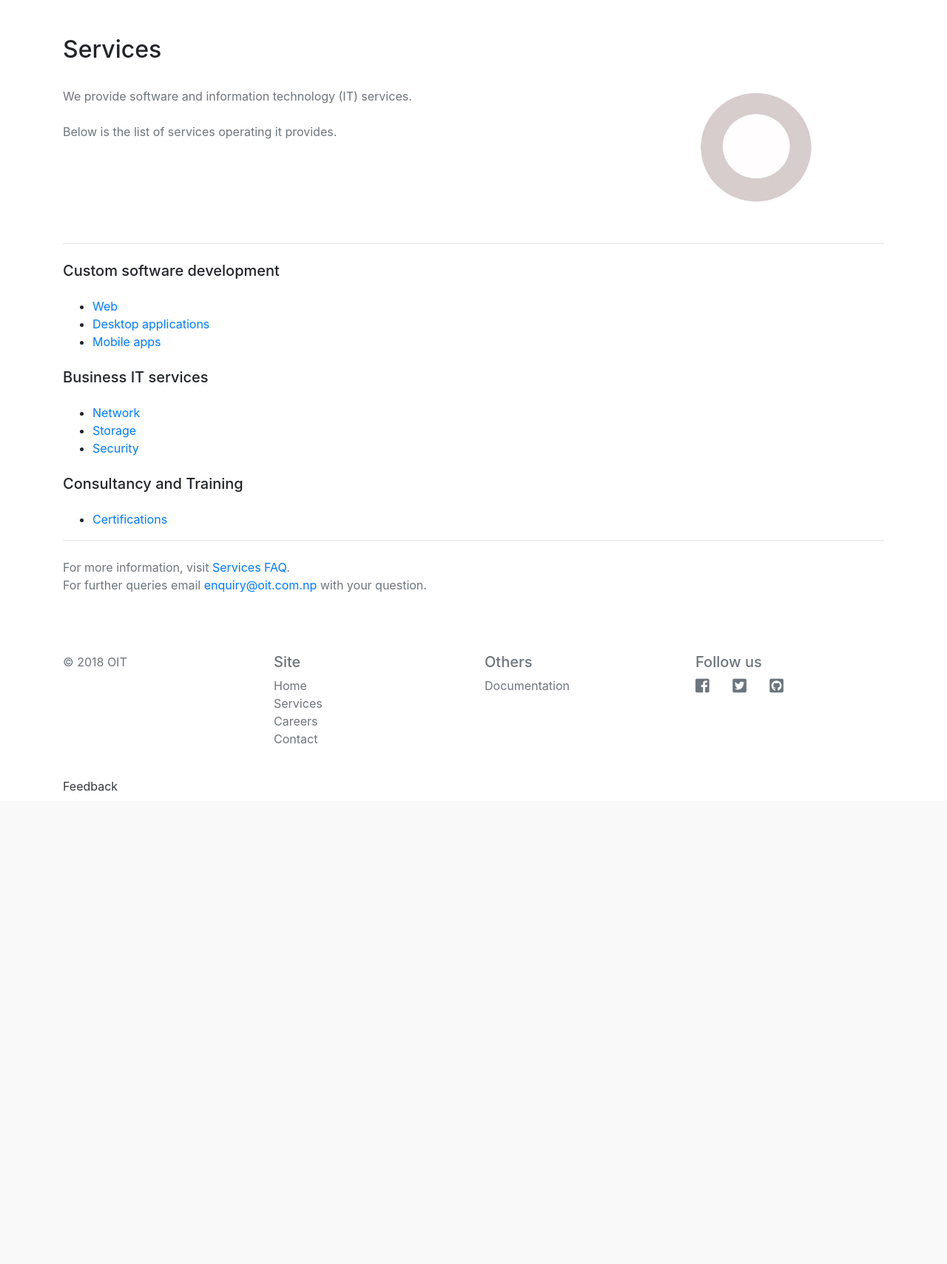
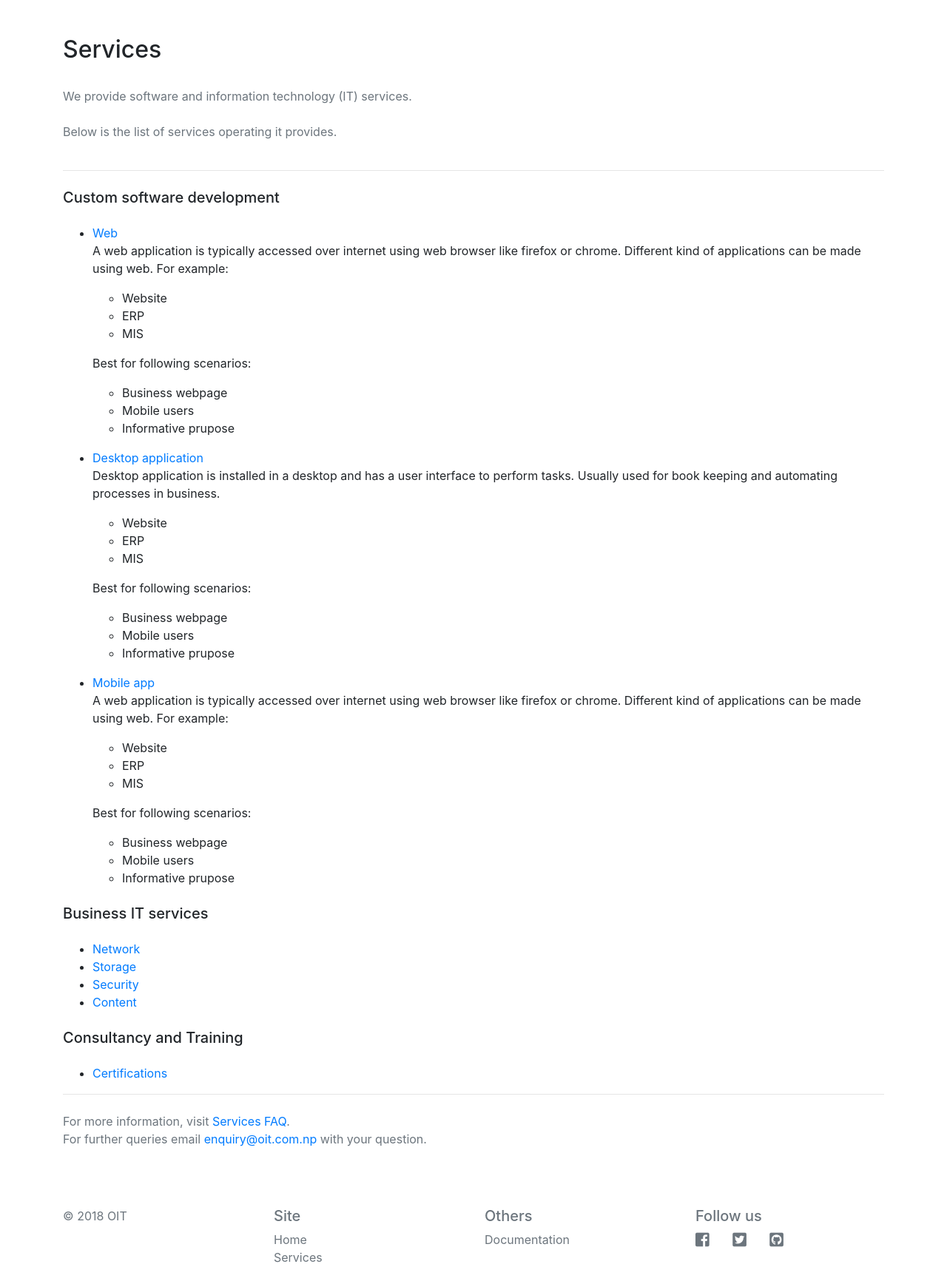
Before and after one commit to navrang-hotel/oit, a Django app: page /services/ in a window 1280 px wide. Shown: the part 57-1766 px from the top of the page at 74% size. Before the commit the page ends 1127 px from the top, so only its background shows below. Run offline with Django 3.2, Linux system fonts and the light colour scheme; some libraries are stand-ins or nearby versions.

Commit message:
Updated service FE

```diff
--- a/base/templates/base/services.html
+++ b/base/templates/base/services.html
@@ -19,7 +19,7 @@ Below is the list of services operating it provides.
               </div>
               <div class="col-sm-4">
                 {% load static %}
-                <img class="img-fluid" src="{% static 'base/img/orlogo_1.jpg' %}" />
+                <!--<img class="img-fluid" src="{% static 'base/img/orlogo_1.jpg' %}" />-->
               </div>
             </div>
             <hr />
@@ -29,9 +29,66 @@ Below is the list of services operating it provides.
 Custom software development
             </h5>
             <ul>
-              <li><a href="">Web</a></li>
-              <li><a href="">Desktop applications</a></li>
-              <li><a href="">Mobile apps</a></li>
+              <li>
+                <a href="">Web</a>
+                <p>
+A web application is typically accessed over internet using web browser like firefox or chrome.
+Different kind of applications can be made using web. For example:
+                  <ul>
+                    <li>Website</li>
+                    <li>ERP</li>
+                    <li>MIS</li>
+                  </ul>
+                </p>
+                <p>
+Best for following scenarios:
+                  <ul>
+                    <li>Business webpage</li>
+                    <li>Mobile users</li>
+                    <li>Informative prupose</li>
+                  </ul>
+                </p>
+              </li>
+              <li>
+                <a href="">Desktop application</a>
+                <p>
+Desktop application is installed in a desktop and has a user interface to perform tasks. Usually used for
+book keeping and automating processes in business.
+                  <ul>
+                    <li>Website</li>
+                    <li>ERP</li>
+                    <li>MIS</li>
+                  </ul>
+                </p>
+                <p>
+Best for following scenarios:
+                  <ul>
+                    <li>Business webpage</li>
+                    <li>Mobile users</li>
+                    <li>Informative prupose</li>
+                  </ul>
+                </p>
+              </li>
+              <li>
+                <a href="">Mobile app</a>
+                <p>
+A web application is typically accessed over internet using web browser like firefox or chrome.
+Different kind of applications can be made using web. For example:
+                  <ul>
+                    <li>Website</li>
+                    <li>ERP</li>
+                    <li>MIS</li>
+                  </ul>
+                </p>
+                <p>
+Best for following scenarios:
+                  <ul>
+                    <li>Business webpage</li>
+                    <li>Mobile users</li>
+                    <li>Informative prupose</li>
+                  </ul>
+                </p>
+              </li>
             </ul>
 
 
@@ -42,6 +99,7 @@ Business IT services
               <li><a href="">Network</a></li>
               <li><a href="">Storage</a></li>
               <li><a href="">Security</a></li>
+              <li><a href="">Content</a></li>
             </ul>
 
 
```
